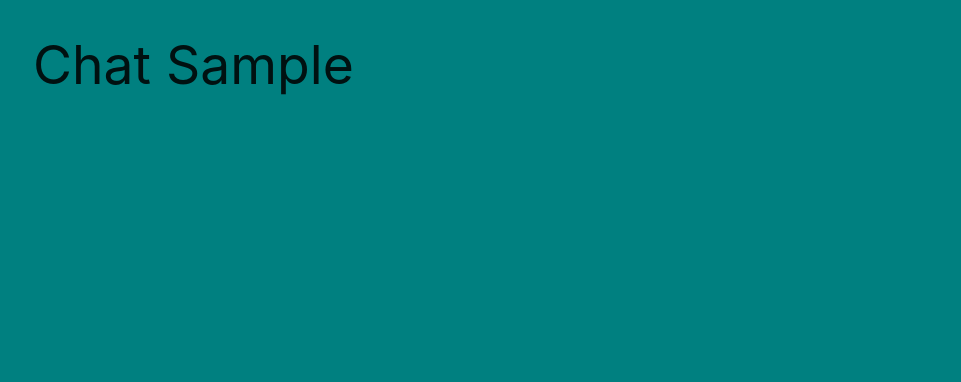
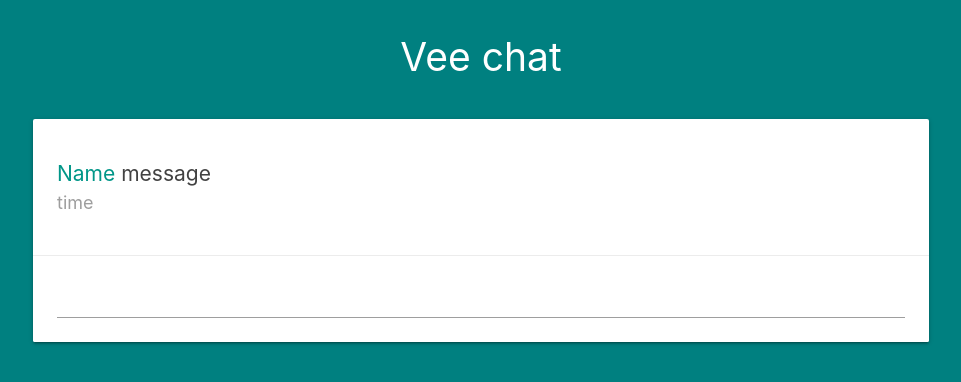
Before and after one commit to robertobirijnr/vee-chat, a Vue app: page / in a window 1280 px wide. Both pictures are taken after typing "Sample" into the empty fields and a click on the button "ENTER CHAT". Shown: the top 382 px of the page, without its empty margins (159-1120 px from the left). Built offline with nearby package versions, Linux system fonts and the light colour scheme.

Commit message:
chat component

```diff
--- a/src/router/index.js
+++ b/src/router/index.js
@@ -12,11 +12,17 @@
   {
     path: '/chat',
     name: 'Chat',
-    // route level code-splitting
-    // this generates a separate chunk (about.[hash].js) for this route
-    // which is lazy-loaded when the route is visited.
     component: () => import( /* webpackChunkName: "about" */ '../views/Chat.vue'),
-    props: true
+    props: true,
+    beforeEnter: (to, from, next) => {
+      if (to.params.name) {
+        next()
+      } else {
+        next({
+          name: 'Home'
+        })
+      }
+    }
   }
 ]
 
--- a/src/views/Chat.vue
+++ b/src/views/Chat.vue
@@ -1,6 +1,20 @@
 <template>
-  <div class=" container">
-    <h2>Chat {{ this.name }}</h2>
+  <div class="chat container">
+    <h2 class="center white-text">Vee chat</h2>
+    <div class="card">
+      <div class="card-content">
+        <ul class="message">
+          <li>
+            <span class="teal-text">Name</span>
+            <span class="grey-text text-darken-3"> message</span>
+            <div class="grey-text time">time</div>
+          </li>
+        </ul>
+      </div>
+      <div class="card-action">
+        <input type="text" />
+      </div>
+    </div>
   </div>
 </template>
 
@@ -13,3 +27,17 @@
   },
 };
 </script>
+<style scoped>
+h2 {
+  font-size: 2.6em;
+  margin-bottom: 40px;
+}
+span {
+  font-size: 1.4em;
+}
+
+.time {
+  display: block;
+  font-size: 1.2em;
+}
+</style>
```
